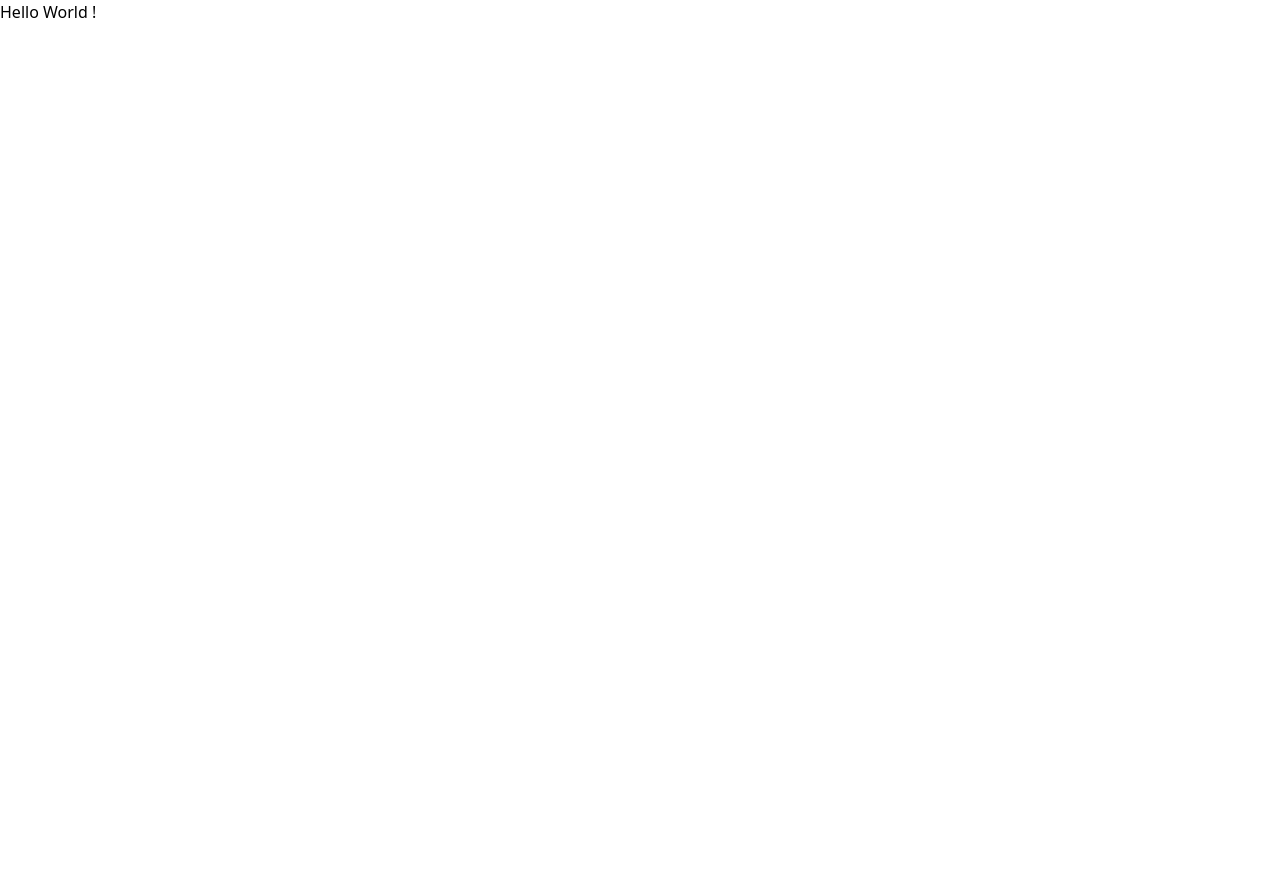
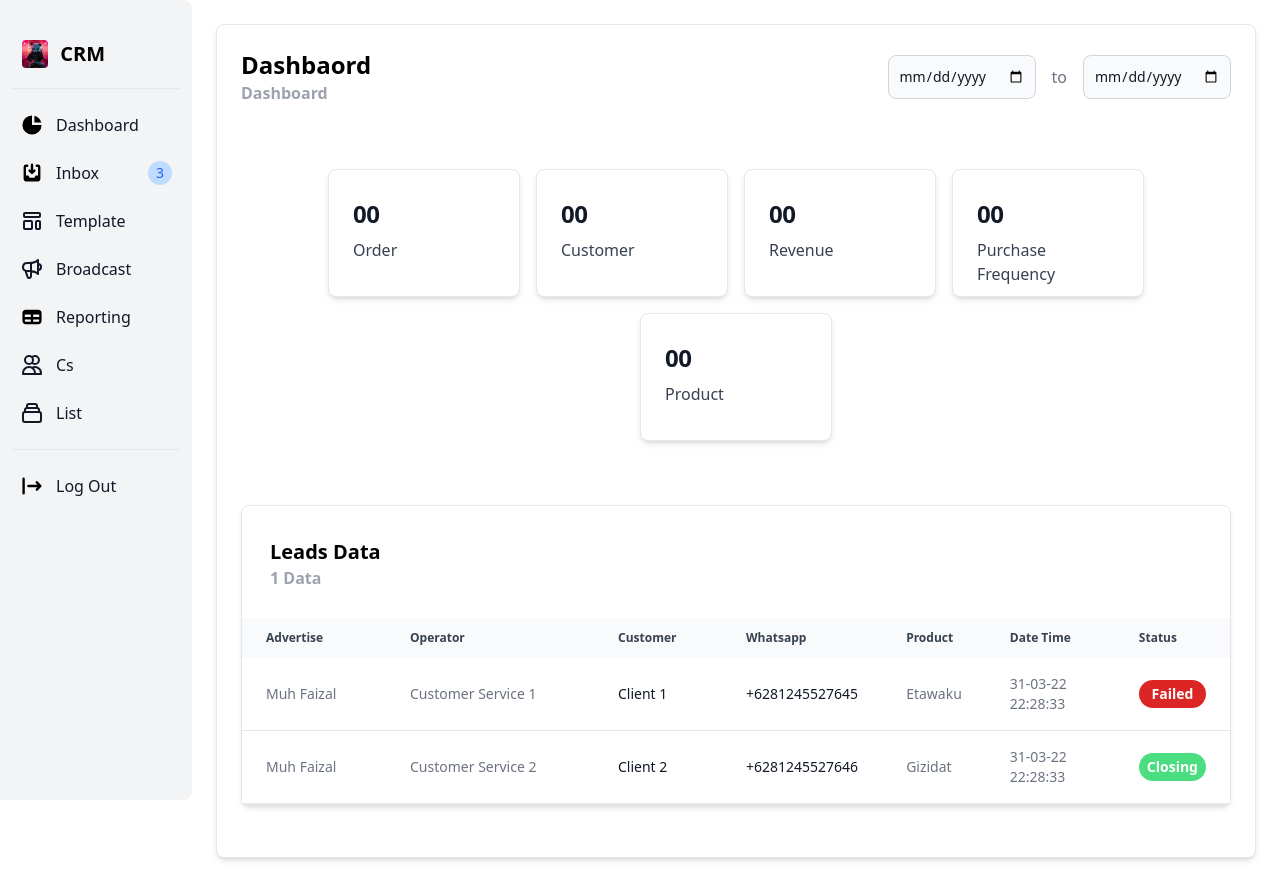
Before and after one commit to k2glyph/crm_office, a React (Create React App) app in the folder frontend/: page / in a window 1280 px wide. Before the commit the page ends 800 px from the top, so only its background shows below. Built offline with nearby package versions, Linux system fonts and the light colour scheme.

Commit message:
fixed dashboard and compenent

```diff
--- a/frontend/src/App.js
+++ b/frontend/src/App.js
@@ -1,9 +1,16 @@
+import Aside from './Components/Aside/Aside';
 import './index.css';
+import Dashboard from './Pages/Dashboard/Dashboard';
 
 function App() {
   return (
     <div>
-      <h1>Hello World !</h1>
+      <div className='flex flex-row'>
+        <Aside />
+        <div className='flex-1 p-6'>
+          <Dashboard />
+        </div>
+      </div>
     </div>
   );
 }
--- a/frontend/src/Components/Aside/Aside.js
+++ b/frontend/src/Components/Aside/Aside.js
@@ -5,60 +5,60 @@ import Profile from '../../img/profile.jpg'
 const Aside = () => {
   return (
     <div className='w-48' aria-label='Sidebar'>
-        <div className='py-10 px-3 bg-gray-100 rounded-r-lg dark:bg-gray-800 w-48 h-full fixed'>
+        <div className='py-10 px-3 bg-gray-100 rounded-r-lg w-48 h-full fixed'>
             <div className='flex items-center pl-2.5 mb-5'>
                 <img src={Profile} className='h-6 mr-3 sm:h-7 rounded'/>
-                <span className='self-center text-xl font-semibold whitespace-nowrap dark:text-white'>CRM</span>
+                <span className='self-center text-xl font-semibold whitespace-nowrap '>CRM</span>
             </div>
-            <ul className='pt-4 mt-4 space-y-2 border-t border-gray-200 dark:border-gray-700'>
+            <ul className='pt-4 mt-4 space-y-2 border-t border-gray-200 '>
                 <li>
-                    <a href='#' className='flex items-center p-2 text-base font-normal text-gray-900 rounded-lg dark:text-white hover:bg-gray-100 dark:hover:bg-gray-700'>
-                    <svg className='w-6 h-6 text-gray-500 transition duration-75 dark:text-gray-400 group-hover:text-gray-900 dark:group-hover:text-white' fillRule='currentColor' viewBox='0 0 20 20' xmlns='http://www.w3.org/2000/svg'><path d='M2 10a8 8 0 018-8v8h8a8 8 0 11-16 0z'></path><path d='M12 2.252A8.014 8.014 0 0117.748 8H12V2.252z'></path></svg>
+                    <a href='#' className='flex items-center p-2 text-base font-normal text-gray-900 rounded-lg  hover:bg-gray-100'>
+                    <svg className='w-6 h-6 text-gray-500 transition duration-75 group-hover:text-gray-900' fillRule='currentColor' viewBox='0 0 20 20' xmlns='http://www.w3.org/2000/svg'><path d='M2 10a8 8 0 018-8v8h8a8 8 0 11-16 0z'></path><path d='M12 2.252A8.014 8.014 0 0117.748 8H12V2.252z'></path></svg>
                     <span className='ml-3'>Dashboard</span>
                     </a>
                 </li>
                 <li>
-                    <a href='#' className='flex items-center p-2 text-base font-normal text-gray-900 rounded-lg dark:text-white hover:bg-gray-100 dark:hover:bg-gray-700'>
-                    <svg className='flex-shrink-0 w-6 h-6 text-gray-500 transition duration-75 dark:text-gray-400 group-hover:text-gray-900 dark:group-hover:text-white' fillRule='currentColor' viewBox='0 0 20 20' xmlns='http://www.w3.org/2000/svg'><path d='M8.707 7.293a1 1 0 00-1.414 1.414l2 2a1 1 0 001.414 0l2-2a1 1 0 00-1.414-1.414L11 7.586V3a1 1 0 10-2 0v4.586l-.293-.293z'></path><path d='M3 5a2 2 0 012-2h1a1 1 0 010 2H5v7h2l1 2h4l1-2h2V5h-1a1 1 0 110-2h1a2 2 0 012 2v10a2 2 0 01-2 2H5a2 2 0 01-2-2V5z'></path></svg>
+                    <a href='#' className='flex items-center p-2 text-base font-normal text-gray-900 rounded-lg  hover:bg-gray-100'>
+                    <svg className='flex-shrink-0 w-6 h-6 text-gray-500 transition duration-75 group-hover:text-gray-900' fillRule='currentColor' viewBox='0 0 20 20' xmlns='http://www.w3.org/2000/svg'><path d='M8.707 7.293a1 1 0 00-1.414 1.414l2 2a1 1 0 001.414 0l2-2a1 1 0 00-1.414-1.414L11 7.586V3a1 1 0 10-2 0v4.586l-.293-.293z'></path><path d='M3 5a2 2 0 012-2h1a1 1 0 010 2H5v7h2l1 2h4l1-2h2V5h-1a1 1 0 110-2h1a2 2 0 012 2v10a2 2 0 01-2 2H5a2 2 0 01-2-2V5z'></path></svg>
                     <span className='flex-1 ml-3 whitespace-nowrap'>Inbox</span>
-                    <span className='inline-flex justify-center items-center p-3 ml-3 w-3 h-3 text-sm font-medium text-blue-600 bg-blue-200 rounded-full dark:bg-blue-900 dark:text-blue-200'>3</span>
+                    <span className='inline-flex justify-center items-center p-3 ml-3 w-3 h-3 text-sm font-medium text-blue-600 bg-blue-200 rounded-full '>3</span>
                     </a>
                 </li>
                 <li>
-                    <a href='#' className='flex items-center p-2 text-base font-normal text-gray-900 rounded-lg dark:text-white hover:bg-gray-100 dark:hover:bg-gray-700'>
+                    <a href='#' className='flex items-center p-2 text-base font-normal text-gray-900 rounded-lg  hover:bg-gray-100'>
                     <svg className='w-6 h-6' fill='none' stroke='currentColor' viewBox='0 0 24 24' xmlns='http://www.w3.org/2000/svg'><path strokeLinecap='round' strokeLinejoin='round' strokeWidth='2' d='M4 5a1 1 0 011-1h14a1 1 0 011 1v2a1 1 0 01-1 1H5a1 1 0 01-1-1V5zM4 13a1 1 0 011-1h6a1 1 0 011 1v6a1 1 0 01-1 1H5a1 1 0 01-1-1v-6zM16 13a1 1 0 011-1h2a1 1 0 011 1v6a1 1 0 01-1 1h-2a1 1 0 01-1-1v-6z'></path></svg>
                     <span className='flex-1 ml-3 whitespace-nowrap'>Template</span>
                     </a>
                 </li>
                 <li>
-                    <a href='#' className='flex items-center p-2 text-base font-normal text-gray-900 rounded-lg dark:text-white hover:bg-gray-100 dark:hover:bg-gray-700'>
+                    <a href='#' className='flex items-center p-2 text-base font-normal text-gray-900 rounded-lg  hover:bg-gray-100'>
                     <svg className='w-6 h-6' fill='none' stroke='currentColor' viewBox='0 0 24 24' xmlns='http://www.w3.org/2000/svg'><path strokeLinecap='round' strokeLinejoin='round' strokeWidth='2' d='M11 5.882V19.24a1.76 1.76 0 01-3.417.592l-2.147-6.15M18 13a3 3 0 100-6M5.436 13.683A4.001 4.001 0 017 6h1.832c4.1 0 7.625-1.234 9.168-3v14c-1.543-1.766-5.067-3-9.168-3H7a3.988 3.988 0 01-1.564-.317z'></path></svg>
                     <span className='flex-1 ml-3 whitespace-nowrap'>Broadcast</span>
                     </a>
                 </li>
                 <li>
-                    <a href='#' className='flex items-center p-2 text-base font-normal text-gray-900 rounded-lg dark:text-white hover:bg-gray-100 dark:hover:bg-gray-700'>
-                    <svg className='flex-shrink-0 w-6 h-6 text-gray-500 transition duration-75 dark:text-gray-400 group-hover:text-gray-900 dark:group-hover:text-white' fillRule='currentColor' viewBox='0 0 20 20' xmlns='http://www.w3.org/2000/svg'><path fillRule='evenodd' d='M5 4a3 3 0 00-3 3v6a3 3 0 003 3h10a3 3 0 003-3V7a3 3 0 00-3-3H5zm-1 9v-1h5v2H5a1 1 0 01-1-1zm7 1h4a1 1 0 001-1v-1h-5v2zm0-4h5V8h-5v2zM9 8H4v2h5V8z' clipRule='evenodd'></path></svg>
+                    <a href='#' className='flex items-center p-2 text-base font-normal text-gray-900 rounded-lg  hover:bg-gray-100'>
+                    <svg className='flex-shrink-0 w-6 h-6 text-gray-500 transition duration-75 group-hover:text-gray-900' fillRule='currentColor' viewBox='0 0 20 20' xmlns='http://www.w3.org/2000/svg'><path fillRule='evenodd' d='M5 4a3 3 0 00-3 3v6a3 3 0 003 3h10a3 3 0 003-3V7a3 3 0 00-3-3H5zm-1 9v-1h5v2H5a1 1 0 01-1-1zm7 1h4a1 1 0 001-1v-1h-5v2zm0-4h5V8h-5v2zM9 8H4v2h5V8z' clipRule='evenodd'></path></svg>
                     <span className='flex-1 ml-3 whitespace-nowrap'>Reporting</span>
                     </a>
                 </li>
                 <li>
-                    <a href='#' className='flex items-center p-2 text-base font-normal text-gray-900 rounded-lg dark:text-white hover:bg-gray-100 dark:hover:bg-gray-700'>
+                    <a href='#' className='flex items-center p-2 text-base font-normal text-gray-900 rounded-lg  hover:bg-gray-100'>
                     <svg className='w-6 h-6' fill='none' stroke='currentColor' viewBox='0 0 24 24' xmlns='http://www.w3.org/2000/svg'><path strokeLinecap='round' strokeLinejoin='round' strokeWidth='2' d='M12 4.354a4 4 0 110 5.292M15 21H3v-1a6 6 0 0112 0v1zm0 0h6v-1a6 6 0 00-9-5.197M13 7a4 4 0 11-8 0 4 4 0 018 0z'></path></svg>
                     <span className='flex-1 ml-3 whitespace-nowrap'>Cs</span>
                     </a>
                 </li>
                 <li>
-                    <a href='#' className='flex items-center p-2 text-base font-normal text-gray-900 rounded-lg dark:text-white hover:bg-gray-100 dark:hover:bg-gray-700'>
+                    <a href='#' className='flex items-center p-2 text-base font-normal text-gray-900 rounded-lg  hover:bg-gray-100'>
                     <svg className='w-6 h-6' fill='none' stroke='currentColor' viewBox='0 0 24 24' xmlns='http://www.w3.org/2000/svg'><path strokeLinecap='round' strokeLinejoin='round' strokeWidth='2' d='M19 11H5m14 0a2 2 0 012 2v6a2 2 0 01-2 2H5a2 2 0 01-2-2v-6a2 2 0 012-2m14 0V9a2 2 0 00-2-2M5 11V9a2 2 0 012-2m0 0V5a2 2 0 012-2h6a2 2 0 012 2v2M7 7h10'></path></svg>
                     <span className='flex-1 ml-3 whitespace-nowrap'>List</span>
                     </a>
                 </li>
             </ul>
-            <ul className='pt-4 mt-4 space-y-2 border-t border-gray-200 dark:border-gray-700'>
+            <ul className='pt-4 mt-4 space-y-2 border-t border-gray-200'>
                 <li>
-                    <a href='#' className='flex items-center p-2 text-base font-normal text-gray-900 rounded-lg dark:text-white hover:bg-gray-100 dark:hover:bg-gray-700'>
-                    <svg className='flex-shrink-0 w-6 h-6 text-gray-500 transition duration-75 dark:text-gray-400 group-hover:text-gray-900 dark:group-hover:text-white' fillRule='currentColor' viewBox='0 0 20 20' xmlns='http://www.w3.org/2000/svg'><path fillRule='evenodd' d='M3 3a1 1 0 00-1 1v12a1 1 0 102 0V4a1 1 0 00-1-1zm10.293 9.293a1 1 0 001.414 1.414l3-3a1 1 0 000-1.414l-3-3a1 1 0 10-1.414 1.414L14.586 9H7a1 1 0 100 2h7.586l-1.293 1.293z' clipRule='evenodd'></path></svg>
+                    <a href='#' className='flex items-center p-2 text-base font-normal text-gray-900 rounded-lg  hover:bg-gray-100'>
+                    <svg className='flex-shrink-0 w-6 h-6 text-gray-500 transition duration-75 group-hover:text-gray-900' fillRule='currentColor' viewBox='0 0 20 20' xmlns='http://www.w3.org/2000/svg'><path fillRule='evenodd' d='M3 3a1 1 0 00-1 1v12a1 1 0 102 0V4a1 1 0 00-1-1zm10.293 9.293a1 1 0 001.414 1.414l3-3a1 1 0 000-1.414l-3-3a1 1 0 10-1.414 1.414L14.586 9H7a1 1 0 100 2h7.586l-1.293 1.293z' clipRule='evenodd'></path></svg>
                     <span className='flex-1 ml-3 whitespace-nowrap'>Log Out</span>
                     </a>
                 </li>
--- /dev/null
+++ b/frontend/src/Components/Atoms/Cards/DashboardCard.js
@@ -0,0 +1,14 @@
+import React from 'react'
+
+function DashboardCard({Value, Title}) {
+  return (
+    <div className='p-2'>
+        <div className='block px-6 py-7 w-48 h-32 bg-white rounded-lg border border-gray-200 shadow-md hover:bg-gray-100'>
+            <h5 className='mb-2 text-2xl font-bold tracking-tight text-gray-900'>{Value}</h5>
+            <p className='font-normal text-gray-700 '>{Title}</p>
+        </div>
+    </div>
+  )
+}
+
+export default DashboardCard
--- a/frontend/src/Components/Atoms/Datepicker/Datepicker.js
+++ b/frontend/src/Components/Atoms/Datepicker/Datepicker.js
@@ -4,11 +4,11 @@ function Datepicker() {
   return (
     <div date-rangepicker='true' className='flex items-center flex-wrap'>
         <div>
-            <input name='start' type='date' className='bg-gray-50 border border-gray-300 text-gray-900 sm:text-sm rounded-lg focus:ring-blue-500 focus:border-blue-500 block w-full p-2.5  dark:bg-gray-700 dark:border-gray-600 dark:placeholder-gray-400 dark:text-white dark:focus:ring-blue-500 dark:focus:border-blue-500' placeholder='Select date start' />
+            <input name='start' type='date' className='bg-gray-50 border border-gray-300 text-gray-900 sm:text-sm rounded-lg focus:ring-blue-500 focus:border-blue-500 block w-full p-2.5' placeholder='Select date start' />
         </div>
         <span className='mx-4 text-gray-500'>to</span>
         <div>
-            <input name='end' type='date' className='bg-gray-50 border border-gray-300 text-gray-900 sm:text-sm rounded-lg focus:ring-blue-500 focus:border-blue-500 block w-full p-2.5  dark:bg-gray-700 dark:border-gray-600 dark:placeholder-gray-400 dark:text-white dark:focus:ring-blue-500 dark:focus:border-blue-500' placeholder='Select date end' />
+            <input name='end' type='date' className='bg-gray-50 border border-gray-300 text-gray-900 sm:text-sm rounded-lg focus:ring-blue-500 focus:border-blue-500 block w-full p-2.5' placeholder='Select date end' />
         </div>
     </div>
   )
--- a/frontend/src/Components/Atoms/Table/Table.js
+++ b/frontend/src/Components/Atoms/Table/Table.js
@@ -10,8 +10,8 @@ function Table({HeadTitle, SubTitle}) {
             </div>
             <button  />
         </div>
-        <table className='w-full text-sm text-left text-gray-500 dark:text-gray-400'>
-            <thead className='text-xs text-gray-700 bg-gray-50 dark:bg-gray-700 dark:text-gray-400'>
+        <table className='w-full text-sm text-left text-gray-500'>
+            <thead className='text-xs text-gray-700 bg-gray-50'>
                 <tr>
                     <th scope='col' className='px-6 py-3 w-36'>
                         Advertise
@@ -37,17 +37,17 @@ function Table({HeadTitle, SubTitle}) {
                 </tr>
             </thead>
             <tbody>
-                <tr className='bg-white border-b dark:bg-gray-800 dark:border-gray-700 hover:bg-gray-50 dark:hover:bg-gray-600'>
+                <tr className='bg-white border-b hover:bg-gray-50'>
                     <td className='px-6 py-4'>
                         Muh Faizal
                     </td>
                     <td className='px-6 py-4'>
                         Customer Service 1
                     </td>
-                    <td scope='row' className='px-6 py-4 font-medium text-gray-900 dark:text-white whitespace-nowrap'>
+                    <td scope='row' className='px-6 py-4 font-medium text-gray-900 whitespace-nowrap'>
                         Client 1
                     </td>
-                    <td scope='row' className='px-6 py-4 font-medium text-gray-900 dark:text-white whitespace-nowrap'>
+                    <td scope='row' className='px-6 py-4 font-medium text-gray-900 whitespace-nowrap'>
                         +6281245527645
                     </td>
                     <td className='px-6 py-4'>
@@ -62,17 +62,17 @@ function Table({HeadTitle, SubTitle}) {
                         </div>
                     </td>
                 </tr>
-                <tr className='bg-white border-b dark:bg-gray-800 dark:border-gray-700 hover:bg-gray-50 dark:hover:bg-gray-600'>
+                <tr className='bg-white border-b hover:bg-gray-50 '>
                     <td className='px-6 py-4'>
                         Muh Faizal
                     </td>
                     <td className='px-6 py-4'>
                         Customer Service 2
                     </td>
-                    <td scope='row' className='px-6 py-4 font-medium text-gray-900 dark:text-white whitespace-nowrap'>
+                    <td scope='row' className='px-6 py-4 font-medium text-gray-900 whitespace-nowrap'>
                         Client 2
                     </td>
-                    <td scope='row' className='px-6 py-4 font-medium text-gray-900 dark:text-white whitespace-nowrap'>
+                    <td scope='row' className='px-6 py-4 font-medium text-gray-900 whitespace-nowrap'>
                         +6281245527646
                     </td>
                     <td className='px-6 py-4'>
--- a/frontend/src/Pages/Dashboard/Dashboard.js
+++ b/frontend/src/Pages/Dashboard/Dashboard.js
@@ -6,7 +6,7 @@ import Title from '../../Components/Atoms/Title/Title'
 
 const Dashboard = () => {
   return (
-    <div className='p-6 bg-white rounded-lg border border-gray-200 shadow-md dark:bg-gray-800 dark:border-gray-700 flex flex-col '>
+    <div className='p-6 bg-white rounded-lg border border-gray-200 shadow-md flex flex-col'>
 
         {/* Header Start */}
         <div className='flex flex-row flex-wrap justify-between pb-7'>
```
Also changed, not shown: frontend/src/img/profile.jpg (added).
